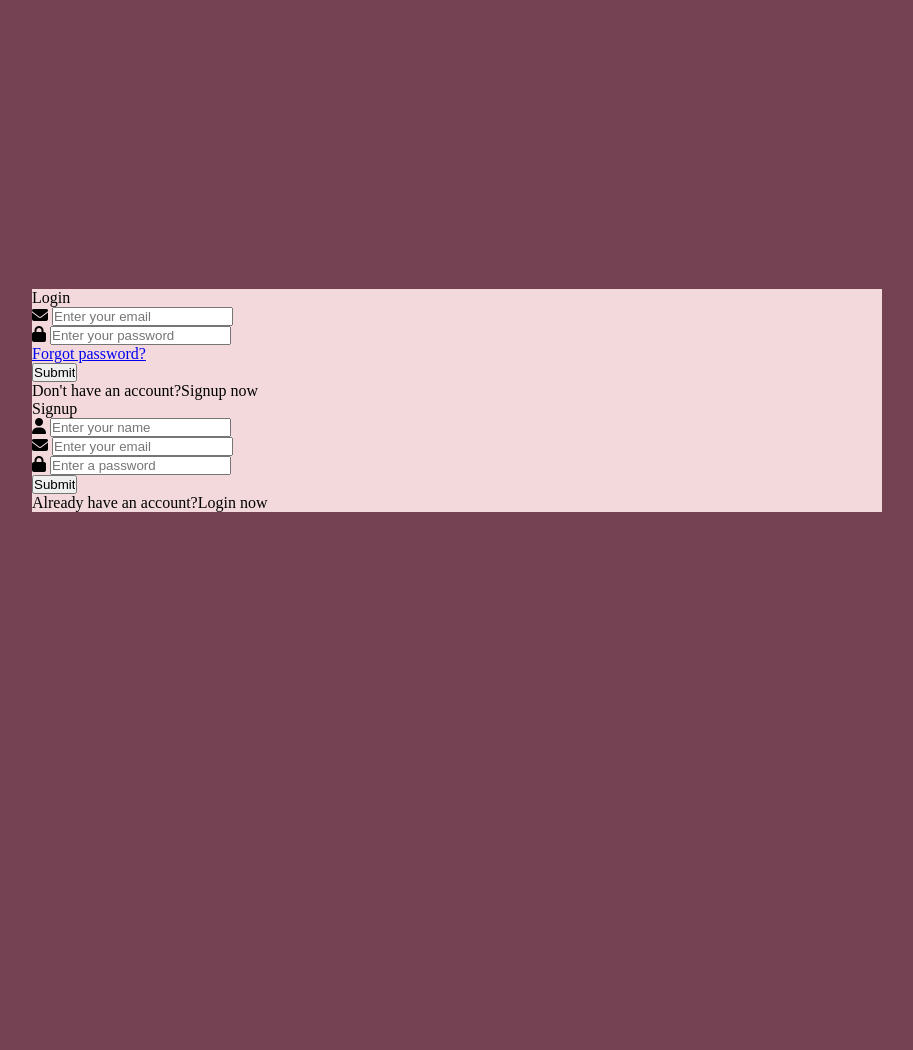
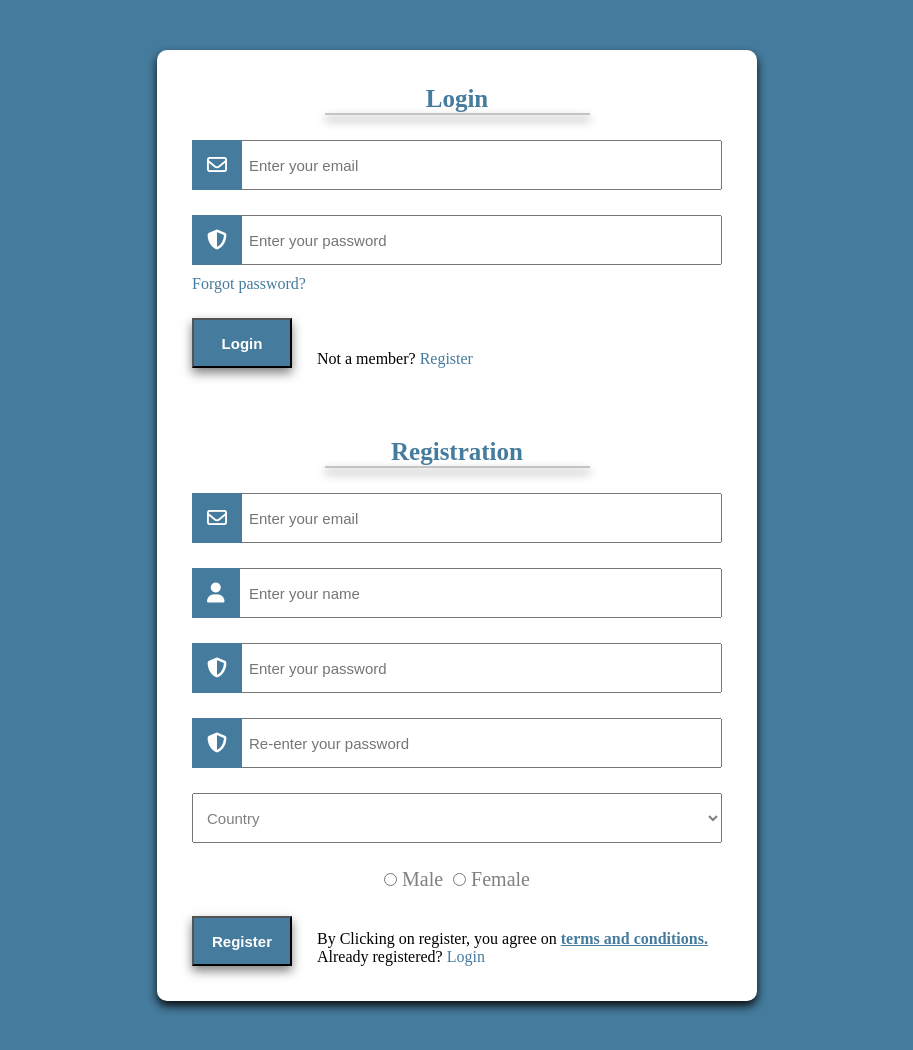
Before and after one commit to RaghadAbdulhadi1/Butey-Cards, a plain HTML site: page index.html in a window 1280 px wide. Shown: the whole page, without its empty margins (183-1096 px from the left). Before the commit the page ends 800 px from the top, so only its background shows below. Drawn offline with Linux system fonts and the light colour scheme.

Commit message:
register and login form structure

```diff
--- a/index.html
+++ b/index.html
@@ -6,52 +6,95 @@
     <meta name="viewport" content="width=device-width, initial-scale=1.0" />
     <title>Form</title>
     <link rel="stylesheet" href="style.css" />
-    <script src="https://kit.fontawesome.com/26cc9537c2.js" crossorigin="anonymous"></script>
+    <script
+      src="https://kit.fontawesome.com/26cc9537c2.js"
+      crossorigin="anonymous"
+    ></script>
   </head>
   <body>
-    <div id="container">
-      <!-- <script src="script.js"></script> -->
-      <form action="#">
-        <div class="login-form">
+    <div class="container">
+      <div class="forms-container">
+        <div class="forms">
+          <div class="login-form">
             <div class="title">Login</div>
-            <div class="input-boxes">
-                <div class="input-box">
-                    <i class="fa-solid fa-envelope"></i>
-                    <input type="text" placeholder="Enter your email" required/>
+            <div class="line-break"></div>
+            <form action="#">
+              <div class="input-feild">
+                <input type="text" placeholder="Enter your email" required>
+                <i class="fa-regular fa-envelope"></i>
+              </div>
+              <div class="input-feild">
+                <input type="password" placeholder="Enter your password" required>
+                <i class="fa-sharp fa-solid fa-shield-halved"></i>
+              </div>
+              <div class="forget-password">
+                <a href="#" class="text"`>Forgot password?</a>
+              </div>
+              <div class="login-button">
+                <div class="button">
+                  <input type="button" value="Login">
                 </div>
-                <div class="input-box">
-                    <i class="fa-solid fa-lock"></i>
-                    <input type="password" placeholder="Enter your password" required/>
+                <div class="register">
+                  <p>Not a member? <a href="#">Register</a></p>
                 </div>
-                <div class="text"><a href="#">Forgot password?</a></div>
-                <div class="button input-box">
-                    <input type="submit" value="Submit"/>
+              </div>
+            </form>
+          </div>
+
+          <div class="register-form">
+            <div class="title">Registration</div>
+            <div class="line-break"></div>
+            <form action="#">
+              <div class="input-feild">
+                <input type="text" placeholder="Enter your email" required>
+                <i class="fa-regular fa-envelope"></i>
+              </div>
+              <div class="input-feild">
+                <input type="text" placeholder="Enter your name" required>
+                <i class="fa-solid fa-user"></i>
+              </div>
+              <div class="input-feild">
+                <input type="password" placeholder="Enter your password" required>
+                <i class="fa-sharp fa-solid fa-shield-halved"></i>
+              </div>
+              <div class="input-feild">
+                <input type="password" placeholder="Re-enter your password" required>
+                <i class="fa-sharp fa-solid fa-shield-halved"></i>
+              </div>
+              <div class="country-choices">
+                <select name="countries" id="countries">
+                  <option value="" disabled selected>Country</option>
+                  <option value="jordan">Jordan</option>
+                  <option value="lebanon">Lebanon</option>
+                  <option value="syria">Syria</option>
+                </select>
+              </div>
+              <div class="radio-choices">
+                <div class="radio-choice">
+                  <input type="radio" name="radio-choice" id="radio-choice-1">
+                  <label for="radio-choice-1">Male</label>
                 </div>
-                <div class="text">Don't have an account?<label for="">Signup now</label></div>
-            </div>
+                <div class="radio-choice">
+                  <input type="radio" name="radio-choice" id="radio-choice-2">
+                  <label for="radio-choice-2">Female</label>
+                </div>
+              </div>
+              <div class="register-button">
+                <div class="button">
+                  <input type="button" value="Register">
+                </div>
+                <div class="register">
+                  <span>By Clicking on register, you agree on <a for="">terms and conditions.</a></span>
+                  <p>Already registered? <a href="#">Login</a></p>
+                </div>
+              </div>
+            </form>
+          </div>
         </div>
-        <div class="login-form">
-            <div class="title">Signup</div>
-            <div class="input-boxes">
-                <div class="input-box">
-                    <i class="fa-solid fa-user"></i>
-                    <input type="text" placeholder="Enter your name" required/>
-                </div>
-                <div class="input-box">
-                    <i class="fa-solid fa-envelope"></i>
-                    <input type="text" placeholder="Enter your email" required/>
-                </div>
-                <div class="input-box">
-                    <i class="fa-solid fa-lock"></i>
-                    <input type="password" placeholder="Enter a password" required/>
-                </div>
-                <div class="button input-box">
-                    <input type="submit" value="Submit"/>
-                    <div class="text">Already have an account?<label for="">Login now</label></div>
-                </div>
-            </div>
-        </div>
-      </form>
+      </div>
     </div>
   </body>
 </html>
+<!-- <div id="container">
+    <script src="script.js"></script>
+  </div> -->
--- a/style.css
+++ b/style.css
@@ -4,17 +4,129 @@
   box-sizing: border-box;
 }
 
-body {
-    min-height: 100vh;
+.container {
+  /* height: 100vh; */
   display: flex;
   align-items: center;
   justify-content: center;
-    background-color: #744253;
+  background-color: #457b9d;
 }
 
-#container {
+.forms-container {
+  margin: 50px;
+  position: relative;
+  min-width: 350px;
+  max-width: 600px;
   width: 100%;
-    background-color: #f3d9dc;
-    max-width: 850px;
-    min-width: ;
+  background-color: #fff;
+  border-radius: 10px;
+  box-shadow: 0 5px 10px rgba(0, 0, 0, 0.9);
 }
+
+.login-form,
+.register-form {
+  padding: 35px;
+}
+
+.title {
+  font-size: 25px;
+  font-weight: bold;
+  text-align: center;
+  color: #457b9d;
+}
+
+.line-break {
+  width: 50%;
+  border: 1px solid #c4c4c4;
+  margin: auto;
+  box-shadow: 0 5px 10px rgba(0, 0, 0, 0.6);
+}
+
+.input-feild {
+  margin-top: 25px;
+  height: 50px;
+  width: 100%;
+  position: relative;
+  margin-top: 25px;
+}
+
+.input-feild input {
+  position: absolute;
+  height: 100%;
+  width: 100%;
+  padding: 0 55px;
+  font-size: 15px;
+}
+
+.input-feild i {
+  position: absolute;
+  top: 50%;
+  left: 0;
+  transform: translateY(-50%);
+  font-size: 20px;
+  background-color: #457b9d;
+  padding: 15px;
+  color: white;
+}
+
+.forget-password {
+  padding-top: 10px;
+}
+
+.login-button,
+.register-button {
+  display: flex;
+  gap: 25px;
+}
+
+.button input {
+  box-shadow: 0 5px 10px rgba(0, 0, 0, 0.5);
+  font-size: 15px;
+  font-weight: bold;
+  width: 100px;
+  height: 50px;
+  background-color: #457b9d;
+  margin-top: 25px;
+  color: white;
+}
+
+.register {
+  align-self: flex-end;
+}
+
+a {
+  text-decoration: none;
+  color: #457b9d;
+}
+
+a:hover {
+  text-decoration: underline;
+  color: #457b9d;
+}
+
+.country-choices select {
+  margin-top: 25px;
+  width: 100%;
+  height: 50px;
+  font-size: 15px;
+  color: gray;
+  padding-left: 10px;
+}
+
+.register span a {
+  text-decoration: underline;
+  font-weight: bold;
+}
+
+.radio-choices {
+  display: flex;
+  justify-content: center;
+  gap: 10px;
+  margin-top: 25px;
+  font-size: 20px;
+  color: gray;
+}
+
+.radio-choices input {
+  font-size: 25px;
+}
```
Also changed, not shown: script.js (+105 -65 lines). Lines whose indentation alone changed are shown as unchanged.
